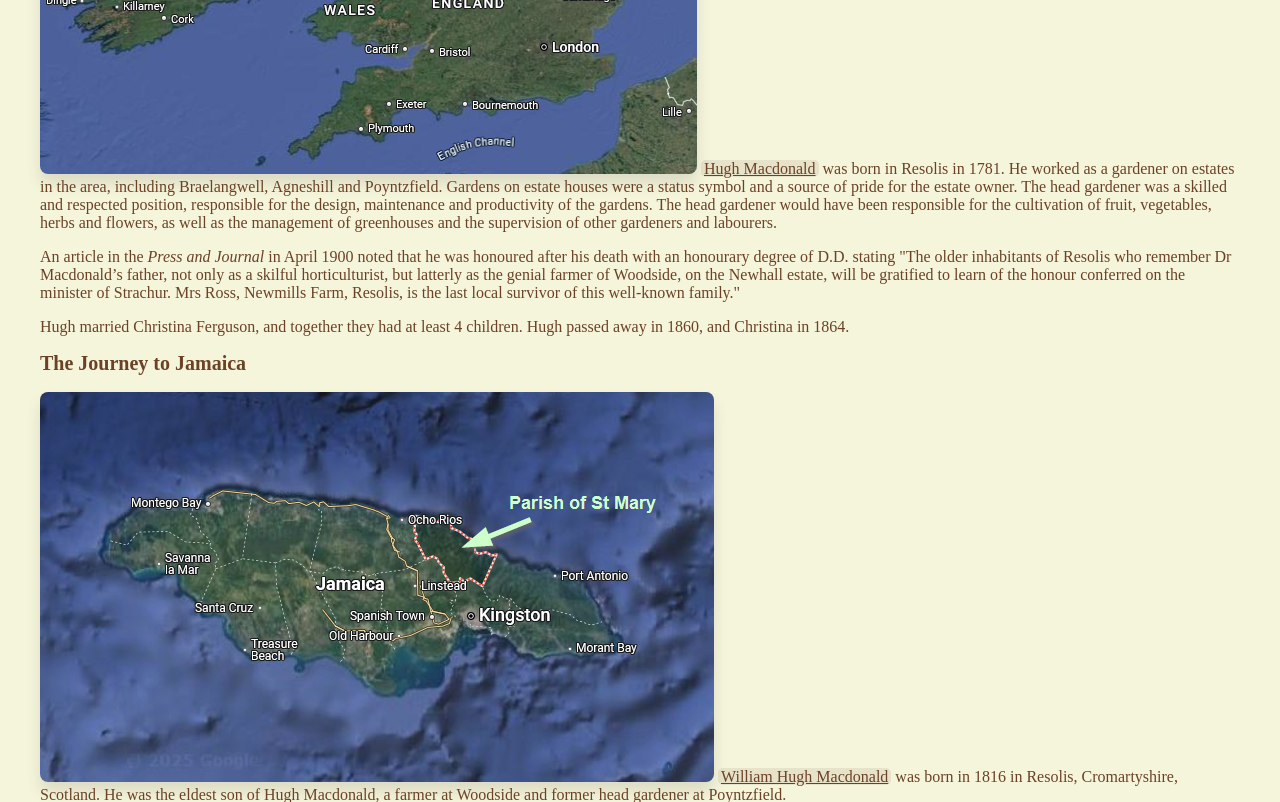
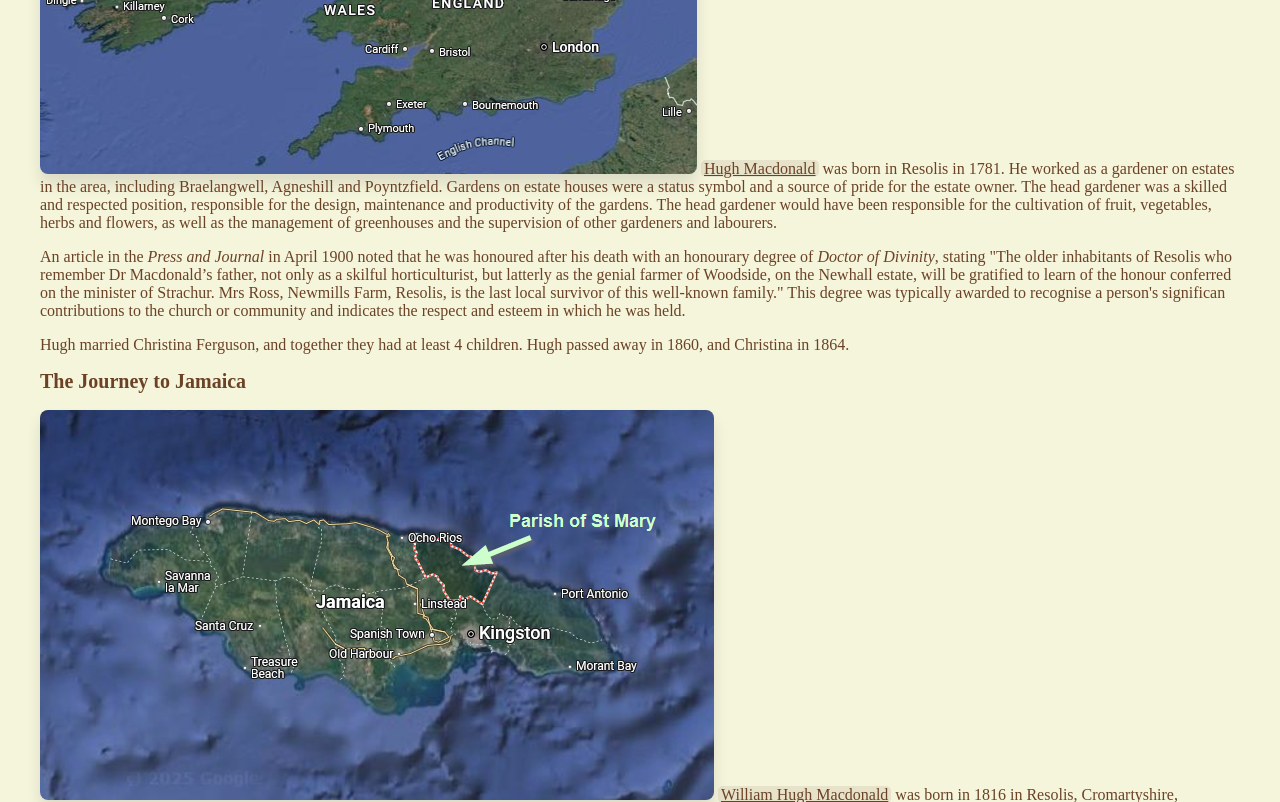
Before and after one commit to jcleeland/nodavuvale, a PHP site: template views/origins/macdonalds.php in a window 1280 px wide. Shown: the part 2159-2961 px from the top of the page. Run offline with PHP 8.4, Linux system fonts and the light colour scheme; the template is opened without the code that fills it, so the values that code supplies are empty; some libraries are stand-ins or nearby versions.

Commit message:
Small update to Macdonalds story

```diff
--- a/views/origins/macdonalds.php
+++ b/views/origins/macdonalds.php
@@ -54,10 +54,11 @@
         management of greenhouses and the supervision of other gardeners and labourers.
     </p>
     <p class="text-lg leading-relaxed mb-6">
-        An article in the <i>Press and Journal</i> in April 1900 noted that he was honoured
-        after his death with an honourary degree of D.D. stating "The older inhabitants of Resolis who remember Dr Macdonald’s father, not only as a skilful horticulturist,
-        but latterly as the genial farmer of Woodside, on the Newhall estate, will be gratified to learn of the honour conferred on the minister of Strachur. Mrs Ross,
-        Newmills Farm, Resolis, is the last local survivor of this well-known family."
+        An article in the <i>Press and Journal</i> in April 1900 noted that he was honoured after his death with an honourary degree of <i>Doctor of Divinity</i>, stating
+        "The older inhabitants of Resolis who remember Dr Macdonald’s father, not only as a skilful horticulturist, but latterly as the genial farmer of Woodside,
+        on the Newhall estate, will be gratified to learn of the honour conferred on the minister of Strachur. Mrs Ross, Newmills Farm, Resolis, is the last local
+        survivor of this well-known family." This degree was typically awarded to recognise a person's significan contributions to the church or community and indicates
+        the respect and esteem in which he was held.
     </p>
     <p class="text-lg leading-relaxed mb-6">
         Hugh married Christina Ferguson, and together they had at least 4 children. Hugh passed away in 1860, and Christina in 1864.
```
